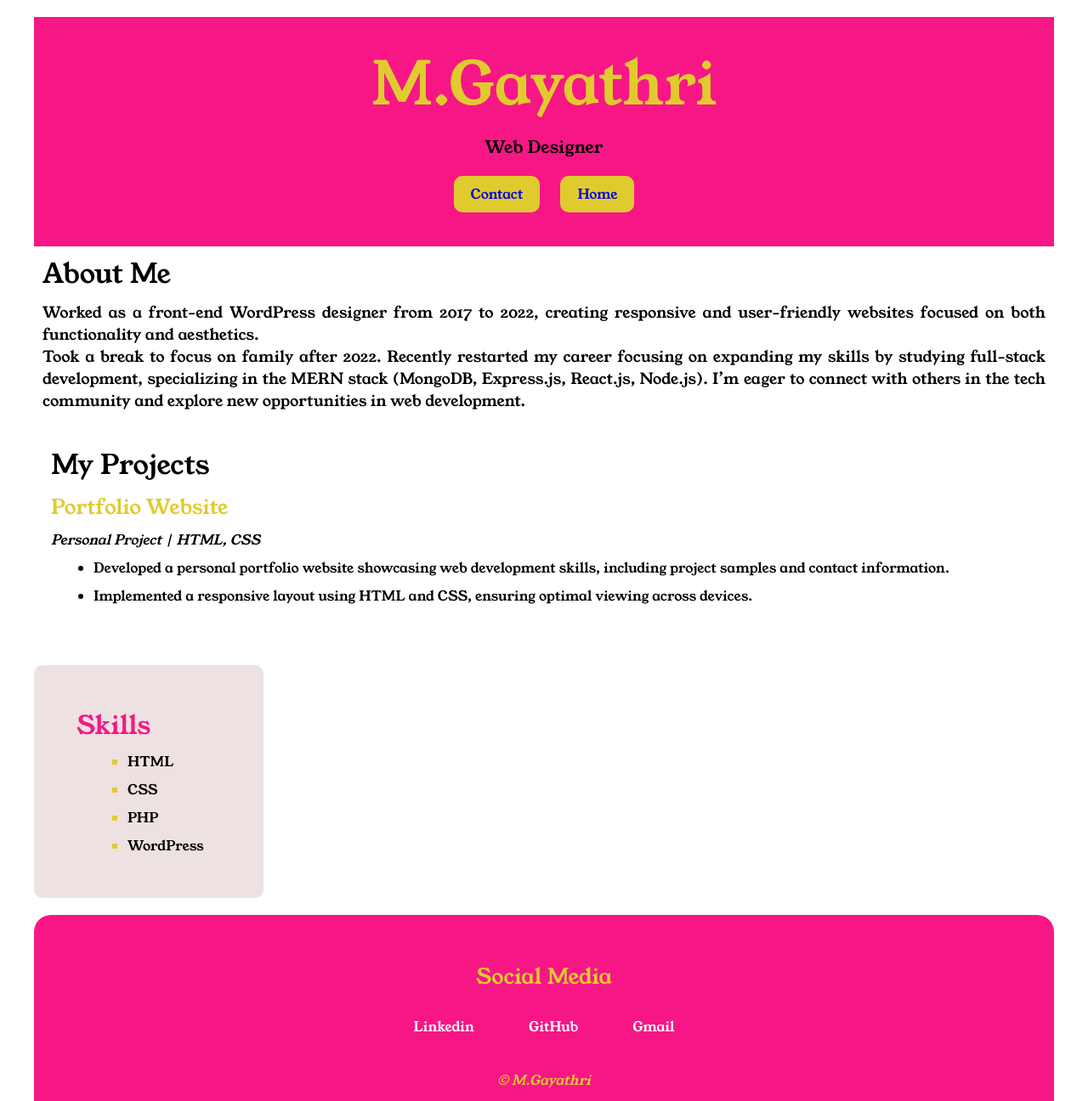
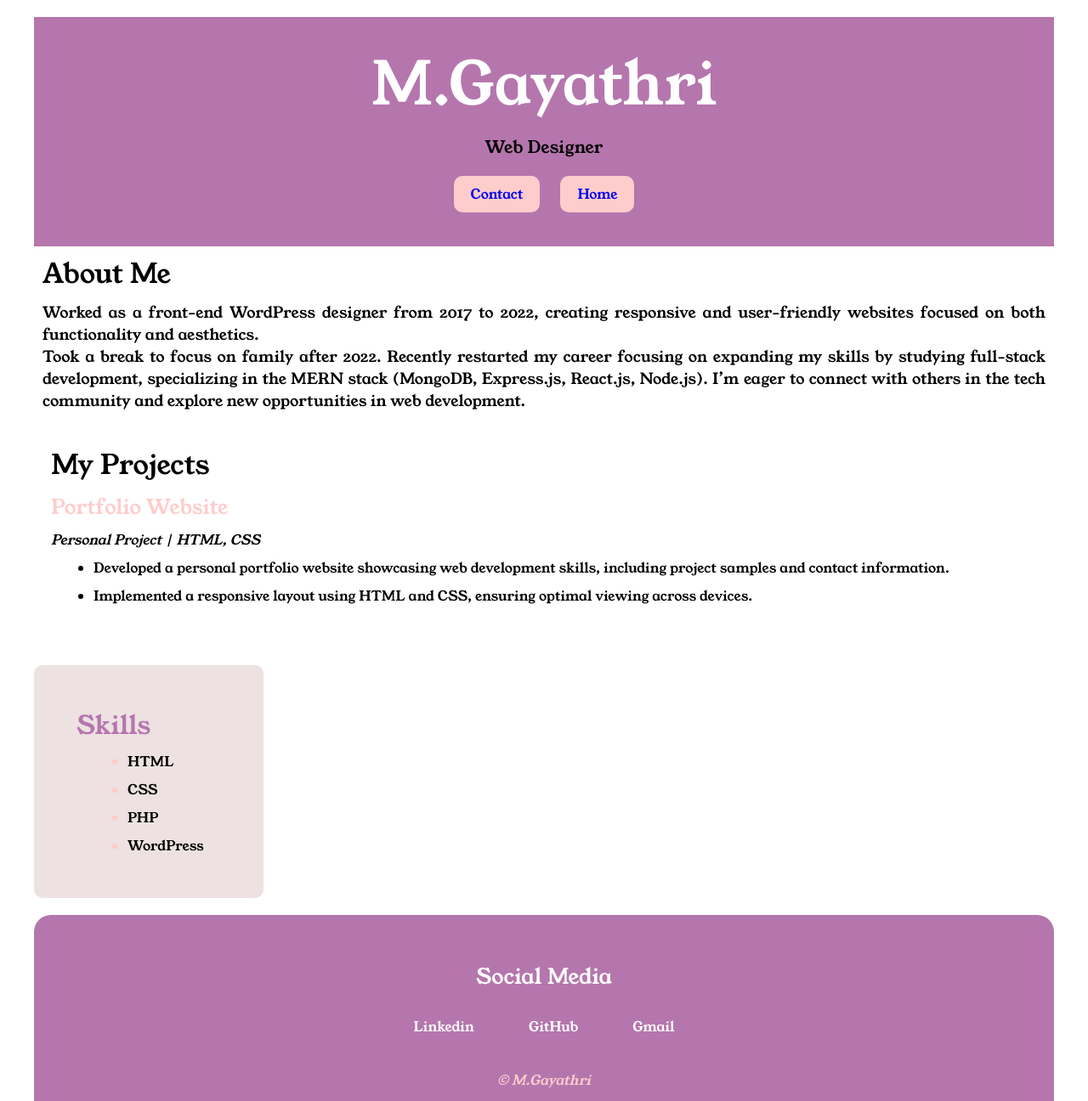
Before and after one commit to GayathriAGM/Portfolio_Website, a plain HTML site: page index.html in a window 1280 px wide. Shown: the top 1296 px of the page at 85% size. Drawn offline with Linux system fonts and the light colour scheme.

Commit message:
Update style.css
Color change

```diff
--- a/style.css
+++ b/style.css
@@ -6,27 +6,27 @@
     margin: 10px;
   }
   .section-one{
-    background-color: #f71686;
+    background-color: #B576AD;
     text-align: center;
     padding: 20px;
   }
   .section-one__title{
     font-size: 35px;
-    color: #e0cb2f;
+    color: #fff;
   }
   .section-one__role{
     font-size: 20px;
   }
   .section-one__contact__contact{
     text-decoration:none;
-    background-color: #e0cb2f;
+    background-color: #ffcccc;
     display: inline-block;
     padding: 10px;
     border-radius: 10px;
   }
   .section-one__contact__home{
     text-decoration:none;
-    background-color: #e0cb2f;
+    background-color: #ffcccc;
     display: inline-block;
     padding: 10px;
     border-radius: 10px;
@@ -56,7 +56,7 @@
     display: inline-block;
   }
   .section-three h2{
-    color:#e0cb2f;
+    color:#ffcccc;
   }
   .section-three h4{
     font-style: oblique;
@@ -72,16 +72,16 @@
   }
   .section-four h2{
     font-size: 30px;
-    color: #f71686;
+    color: #B576AD;
   }
   .section-four li::marker{
-    color:#e0cb2f;
+    color:#ffcccc;
   }
   .list::marker{
-    color:#e0cb2f;
+    color:#ffcccc;
   }
   .section-five{
-    background-color: #f71686;
+    background-color: #B576AD;
     padding:25px;
     display:block;
     text-align: center;
@@ -95,17 +95,17 @@
 
   }
   .section-five a:hover{
-    color:#e0cb2f;
+    color:#ffcccc;
   }
   .section-five h4{
     font-size:25px;
-    color: #e0cb2f;
+    color: #fff;
     padding: 20px;
   }
   .section-five p{
     font-style: oblique;
     padding-top: 30px;
-    color:#e0cb2f;
+    color:#ffcccc;
   }
   .contact-form{
     padding: 20px;
@@ -121,7 +121,7 @@
     padding: 10px;
   }
  .contact-form__submit{
-    background-color: #e0cb2f;
+    background-color: #ffcccc;
     border: none;
     padding: 12px;
     border-radius: 6px;
```
